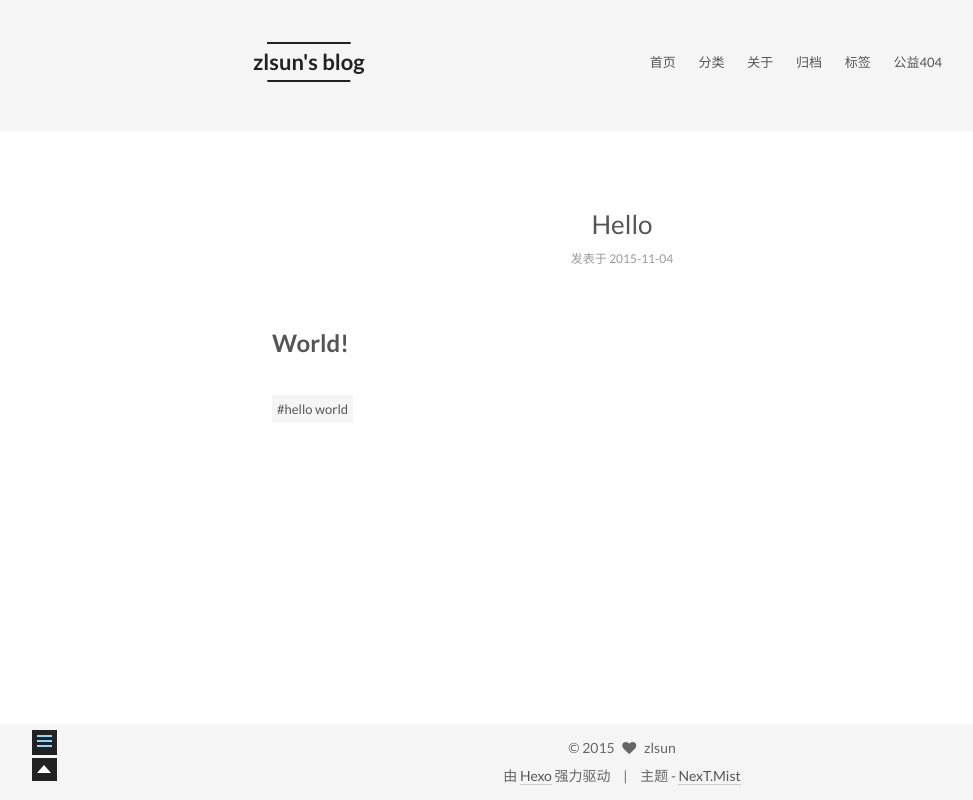
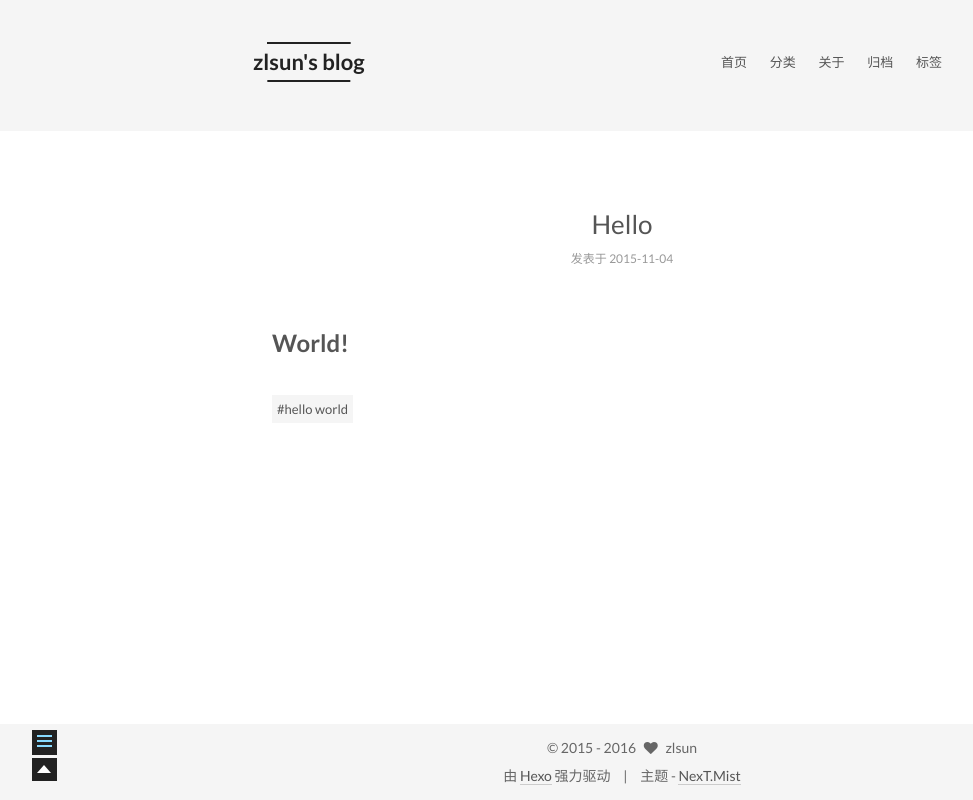
Before and after one commit to zlsun/zlsun.github.io, a plain HTML site: page 2015/11/04/hello-world/index.html in a window 1280 px wide. Shown: the whole page, without its empty margins (18-991 px from the left). Drawn offline with Linux system fonts and the light colour scheme.

Commit message:
Site updated: 2016-03-01 23:27:34

```diff
--- a/2015/11/04/hello-world/index.html
+++ b/2015/11/04/hello-world/index.html
@@ -171,16 +171,6 @@
               <i class="menu-item-icon fa fa-tags fa-fw"></i> <br />
 
             标签
-          </a>
-        </li>
-
-
-        <li class="menu-item menu-item-commonweal">
-          <a href="/404.html" rel="section">
-
-              <i class="menu-item-icon fa fa-heartbeat fa-fw"></i> <br />
-
-            公益404
           </a>
         </li>
 
@@ -414,8 +404,8 @@
       <div class="footer-inner">
         <div class="copyright" >
 
-  &copy;
-  <span itemprop="copyrightYear">2015</span>
+  &copy;  2015 -
+  <span itemprop="copyrightYear">2016</span>
   <span class="with-love">
     <i class="icon-next-heart fa fa-heart"></i>
   </span>
--- a/css/main.css
+++ b/css/main.css
@@ -965,7 +965,7 @@ body {
   width: 4px;
   height: 4px;
   border-radius: 50%;
-  background: #52ffaa;
+  background: #912f52;
 }
 .sidebar-nav {
   margin: 0 0 20px;
```
Also changed, not shown: 404.html (+2 -12 lines), about/index.html (+2 -12 lines), archives/2015/11/index.html (+2 -12 lines), archives/2015/index.html (+2 -12 lines), archives/index.html (+2 -12 lines), categories/index.html (+2 -12 lines), index.html (+2 -12 lines), tags/hello-world/index.html (+2 -12 lines), tags/index.html (+2 -12 lines).
